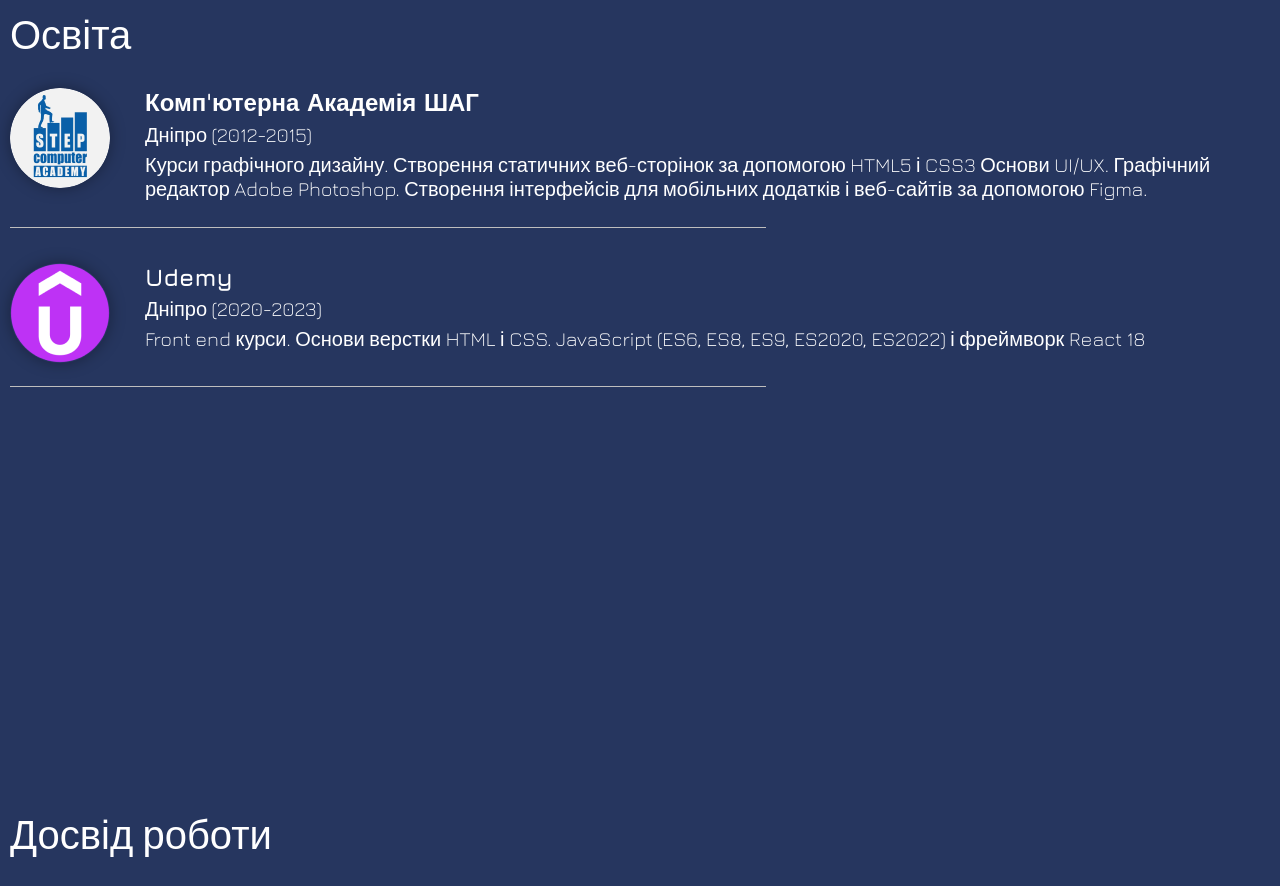
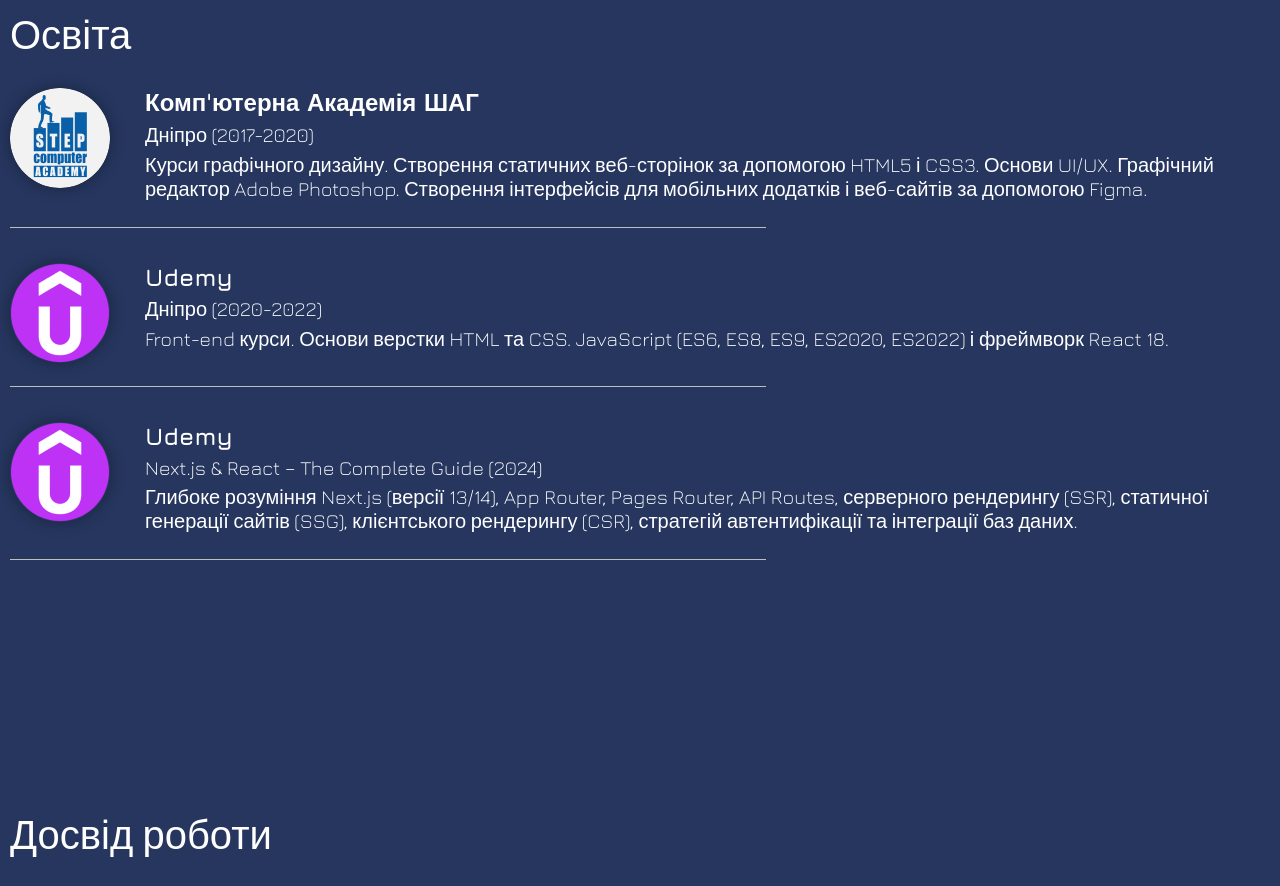
Before and after one commit to alexey-sevastynov/portfolio, a React (Create React App) app: page / in a window 1280 px wide. Shown: the part 1700-2586 px from the top of the page. Built offline with nearby package versions, Linux system fonts and the light colour scheme; no server answers.

Commit message:
4-add-education

```diff
--- a/src/assets/education.ts
+++ /dev/null
@@ -1,47 +0,0 @@
-import steep from "@/assets/image/steep.png";
-import udemy from "@/assets/image/udemy.png";
-
-export const education = {
-    en: [
-        {
-            image: steep,
-            title: "Computer Academy IT Step",
-            subTitle: "Dnipro (2012-2015)",
-            text: "Graphic design courses. Creating Static Web Pages Using HTML5 and CSS3 UI/UX Basics. Graphic editor Adobe Photoshop. Creating interfaces for mobile applications and websites with Figma.",
-        },
-        {
-            image: udemy,
-            title: "Udemy",
-            subTitle: "Dnipro (2020-2023)",
-            text: "Front end courses. Basics of HTML and CSS layout. JavaScript (ES6, ES8, ES9, ES2020, ES2022) and React 18 framework ",
-        },
-    ],
-    ua: [
-        {
-            image: steep,
-            title: "Комп'ютерна Академія ШАГ",
-            subTitle: "Дніпро (2012-2015)",
-            text: "Курси графічного дизайну. Створення статичних веб-сторінок за допомогою HTML5 і CSS3 Основи UI/UX. Графічний редактор Adobe Photoshop. Створення інтерфейсів для мобільних додатків і веб-сайтів за допомогою Figma.",
-        },
-        {
-            image: udemy,
-            title: "Udemy",
-            subTitle: "Дніпро (2020-2023)",
-            text: "Front end курси. Основи верстки HTML і CSS. JavaScript (ES6, ES8, ES9, ES2020, ES2022) і фреймворк React 18",
-        },
-    ],
-    ru: [
-        {
-            image: steep,
-            title: "Компьютерная Академия ШАГ",
-            subTitle: "Днепр (2012-2015)",
-            text: "Курсы графического дизайна. Создание статических веб-страниц с использованием HTML5 и CSS3. Основы UI/UX. Графический редактор Adobe Photoshop. Создание интерфейсов для мобильных приложений и сайтов с помощью Figma.",
-        },
-        {
-            image: udemy,
-            title: "Udemy",
-            subTitle: "Днепр (2020-2023)",
-            text: "Front end курсы. Основы верстки HTML и CSS. JavaScript (ES6, ES8, ES9, ES2020, ES2022) и платформа React 18 ",
-        },
-    ],
-};
--- /dev/null
+++ b/src/assets/educations/localized-educations.ts
@@ -0,0 +1,65 @@
+import steepImage from "@/assets/image/steep.png";
+import udemyImage from "@/assets/image/udemy.png";
+
+export const localizedEducations = {
+    en: [
+        {
+            image: steepImage,
+            title: "Computer Academy IT Step",
+            subTitle: "Dnipro (2017-2020)",
+            text: "Graphic design courses. Creating static web pages using HTML5 and CSS3. UI/UX basics. Adobe Photoshop graphic editor. Creating interfaces for mobile applications and websites with Figma.",
+        },
+        {
+            image: udemyImage,
+            title: "Udemy",
+            subTitle: "Dnipro (2020-2022)",
+            text: "Front-end courses. Basics of HTML and CSS layout. JavaScript (ES6, ES8, ES9, ES2020, ES2022) and React 18 framework.",
+        },
+        {
+            image: udemyImage,
+            title: "Udemy",
+            subTitle: "Next.js & React – The Complete Guide (2024)",
+            text: "Deep understanding of Next.js (versions 13/14), App Router, Pages Router, API Routes, Server-side Rendering (SSR), Static Site Generation (SSG), Client-side Rendering (CSR), authentication strategies, and database integration.",
+        },
+    ],
+    ua: [
+        {
+            image: steepImage,
+            title: "Комп'ютерна Академія ШАГ",
+            subTitle: "Дніпро (2017-2020)",
+            text: "Курси графічного дизайну. Створення статичних веб-сторінок за допомогою HTML5 і CSS3. Основи UI/UX. Графічний редактор Adobe Photoshop. Створення інтерфейсів для мобільних додатків і веб-сайтів за допомогою Figma.",
+        },
+        {
+            image: udemyImage,
+            title: "Udemy",
+            subTitle: "Дніпро (2020-2022)",
+            text: "Front-end курси. Основи верстки HTML та CSS. JavaScript (ES6, ES8, ES9, ES2020, ES2022) і фреймворк React 18.",
+        },
+        {
+            image: udemyImage,
+            title: "Udemy",
+            subTitle: "Next.js & React – The Complete Guide (2024)",
+            text: "Глибоке розуміння Next.js (версії 13/14), App Router, Pages Router, API Routes, серверного рендерингу (SSR), статичної генерації сайтів (SSG), клієнтського рендерингу (CSR), стратегій автентифікації та інтеграції баз даних.",
+        },
+    ],
+    ru: [
+        {
+            image: steepImage,
+            title: "Компьютерная Академия ШАГ",
+            subTitle: "Днепр (2017-2020)",
+            text: "Курсы графического дизайна. Создание статических веб-страниц с использованием HTML5 и CSS3. Основы UI/UX. Графический редактор Adobe Photoshop. Создание интерфейсов для мобильных приложений и сайтов с помощью Figma.",
+        },
+        {
+            image: udemyImage,
+            title: "Udemy",
+            subTitle: "Днепр (2020-2022)",
+            text: "Front-end курсы. Основы верстки HTML и CSS. JavaScript (ES6, ES8, ES9, ES2020, ES2022) и фреймворк React 18.",
+        },
+        {
+            image: udemyImage,
+            title: "Udemy",
+            subTitle: "Next.js & React – The Complete Guide (2024)",
+            text: "Глубокое понимание Next.js (версии 13/14), App Router, Pages Router, API Routes, серверного рендеринга (SSR), статической генерации сайтов (SSG), клиентского рендеринга (CSR), стратегий аутентификации и интеграции баз данных.",
+        },
+    ],
+};
--- a/src/components/Education.tsx
+++ b/src/components/Education.tsx
@@ -1,7 +1,7 @@
 import { LegacyRef } from "react";
 import styled from "styled-components";
 import { MEducationItem } from "@/components/EducationItem";
-import { education } from "@/assets/education";
+import { localizedEducations } from "@/assets/educations/localized-educations";
 import { useAppSelector } from "@/redux/hook";
 import { selectTranslations } from "@/redux/slices/i18next";
 
@@ -23,7 +23,7 @@ function Education({ refEducation }: EducationProps) {
 
     const showEducations = (currentLang: string) => {
         if (currentLang === "en" || currentLang === "ua" || currentLang === "ru") {
-            return education[currentLang].map((item, id) => (
+            return localizedEducations[currentLang].map((item, id) => (
                 <MEducationItem
                     key={item.image}
                     image={item.image}
```
